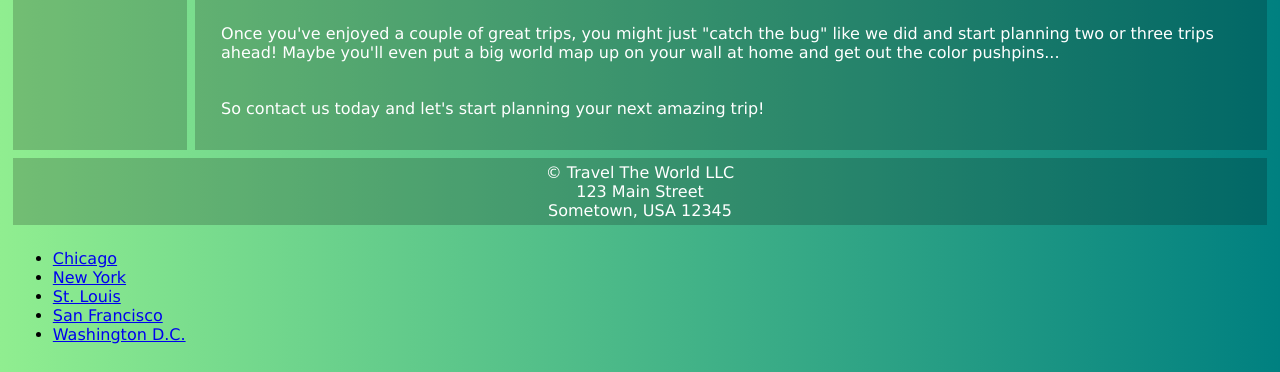
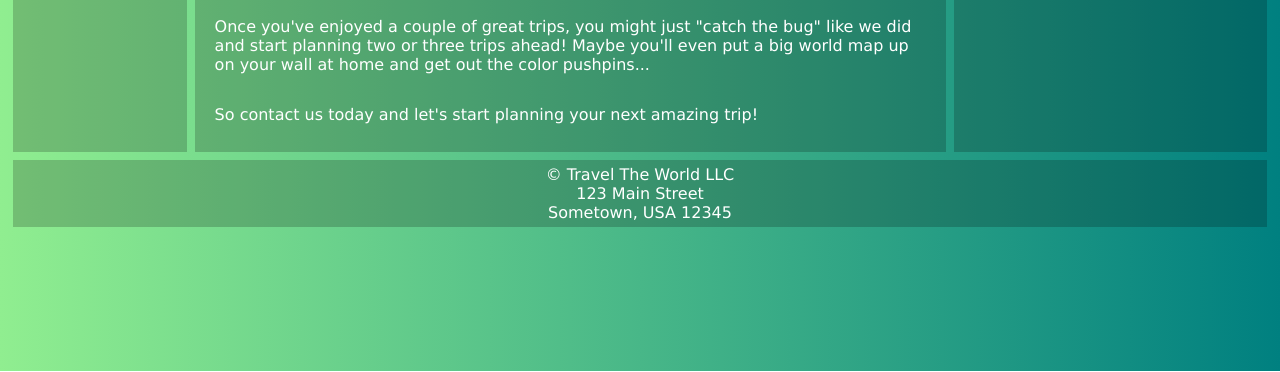
Before and after one commit to Carterguerrero1/wd2, a plain HTML site: page index.html in a window 1280 px wide. Shown: the part 429-801 px from the top of the page. Drawn offline with nearby package versions, Linux system fonts and the light colour scheme.

Commit message:
Update style.css

```diff
--- a/style.css
+++ b/style.css
@@ -86,7 +86,30 @@ footer p {
   margin:0;
 }
 
-/*---------------------------Mobile Layout Styles----------------------------*/
+aside {
+  grid-area:aside;
+  background:rgba(0,0,0,.2);
+  padding:5px;
+}
+
+aside ul {
+}
+
+aside li {
+  color:navy;
+  padding:10px 5px;
+  }
+
+aside a {
+  color:white;
+
+}
+
+aside h2{
+  color:navy;
+}
+
+/*-----------------------Phone Media Query------------------------*/
 .container1 { /*for index.html*/
   display: grid;
   grid-template-columns:100%;
@@ -96,6 +119,7 @@ footer p {
     "header"
     "nav"
     "main"
+    "aside"
     "footer";
     }
 
@@ -127,12 +151,13 @@ footer p {
 
 
 /*-----------------------Tablet Media Query------------------------*/
-@media only screen and (min-width: 480px) {
+@media only screen and (min-width: 480px)  {
 .container1 { /*for index.html*/
   grid-template-columns:auto 1fr;
   grid-template-areas:
     "header header"
     "nav main"
+    "aside aside"
     "footer footer";
     }
 
@@ -156,15 +181,14 @@ footer p {
 	}
 
 /*-----------------------Desktop Media Query------------------------*/
-@media only screen and (min-width: 960px) {
+@media only screen and (min-width: 960px)  {
 
 .container1 { /*for index.html*/
- grid-template-columns:auto 1fr;
+  grid-template-columns:auto 1fr 25%;
   grid-template-areas:
- "header header"
- "nav main"
- "footer footer";
+    "header header header"
+    "nav main aside"
+    "footer footer footer";
     }
 
-
 	}
```
Lines whose indentation alone changed are shown as unchanged.
